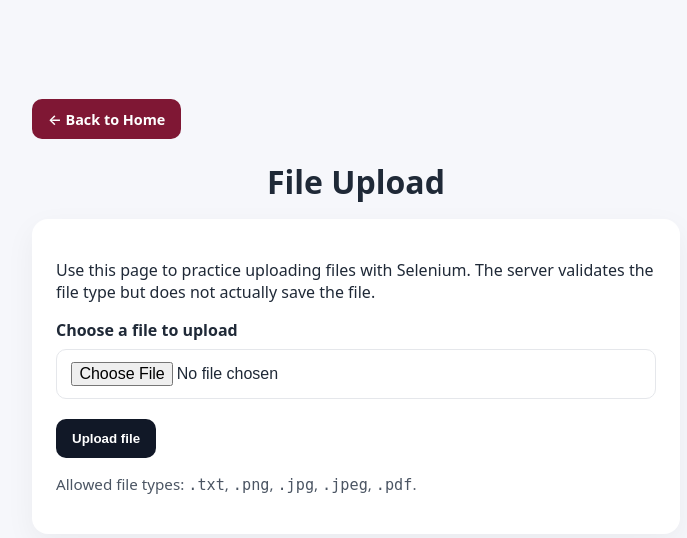
After one commit to jimeneztorres14/practice-login-page-for-test-automation, a Flask app: page /file-upload/ in a window 1280 px wide. The commit adds this page. Shown: the top 538 px of the page, without its empty margins (284-971 px from the left). Run offline with Flask 3, Linux system fonts and the light colour scheme.

Commit message:
Add File_upload and Dynamic_loading Page

```diff
--- a/app.py
+++ b/app.py
@@ -1,13 +1,18 @@
+from flask import Flask, render_template, request, redirect, url_for, session, flash
+from werkzeug.utils import secure_filename
+from datetime import timedelta
 import os
-from flask import Flask, render_template, request, redirect, url_for, session, flash
-from datetime import timedelta
 
 app = Flask(__name__)
-app.secret_key = os.environ.get("SECRET_KEY", "pta-clone-demo-secret")  # use env var in Render
+app.secret_key = os.environ.get("SECRET_KEY", "pta-clone-demo-secret")
 app.permanent_session_lifetime = timedelta(minutes=30)
 
 VALID_USERNAME = "student"
 VALID_PASSWORD = "Password123"
+ALLOWED_EXTENSIONS = {"txt", "png", "jpg", "jpeg", "pdf"}
+
+def allowed_file(filename: str) -> bool:
+    return "." in filename and filename.rsplit(".", 1)[1].lower() in ALLOWED_EXTENSIONS
 
 @app.route("/")
 def home():
@@ -29,10 +34,6 @@ def login():
             return redirect(url_for("logged_in_successfully"))
     return render_template("login.html", error=error)
 
-@app.route("/checkboxes/")
-def checkboxes():
-    return render_template("checkboxes.html")
-
 @app.route("/logged-in-successfully/")
 def logged_in_successfully():
     if not session.get("logged_in"):
@@ -45,6 +46,40 @@ def logout():
     flash("You logged out of the secure area!", "info")
     return redirect(url_for("login"))
 
+@app.route("/checkboxes/")
+def checkboxes():
+    return render_template("checkboxes.html")
+
+@app.route("/dynamic-loading/")
+def dynamic_loading():
+    return render_template("dynamic_loading.html")
+
+@app.route("/file-upload/", methods=["GET", "POST"])
+def file_upload():
+    upload_error = None
+    upload_success = None
+    filename = None
+
+    if request.method == "POST":
+        if "file" not in request.files:
+            upload_error = "No file part in the request."
+        else:
+            file = request.files["file"]
+            if file.filename == "":
+                upload_error = "No file selected."
+            elif not allowed_file(file.filename):
+                upload_error = "File type not allowed. Allowed types: txt, png, jpg, jpeg, pdf."
+            else:
+                filename = secure_filename(file.filename)
+                upload_success = f"File '{filename}' uploaded successfully (not actually saved on server)."
+
+    return render_template(
+        "file_upload.html",
+        upload_error=upload_error,
+        upload_success=upload_success,
+        filename=filename,
+    )
+
 if __name__ == "__main__":
-    port = int(os.environ.get("PORT", 8000))  # Render provides PORT
+    port = int(os.environ.get("PORT", 8000))
     app.run(host="0.0.0.0", port=port, debug=False)
--- a/static/styles.css
+++ b/static/styles.css
@@ -149,3 +149,49 @@ button:hover { opacity: 0.92; }
   color: #1d4ed8;
   font-weight: 500;
 }
+
+/* ============================
+   Dynamic Loading
+   ============================ */
+
+.loading-box {
+  margin-top: 1rem;
+  padding: 1.5rem;
+  border-radius: 12px;
+  background: #f3f4f6;
+  text-align: center;
+  min-height: 80px;
+}
+
+.loading-spinner {
+  width: 32px;
+  height: 32px;
+  border-radius: 999px;
+  border: 4px solid #e5e7eb;
+  border-top-color: #111827;
+  margin: 0 auto;
+  animation: spin 1s linear infinite;
+}
+
+@keyframes spin {
+  to {
+    transform: rotate(360deg);
+  }
+}
+
+.loading-message {
+  margin-top: 0.75rem;
+  font-weight: 600;
+}
+
+/* ============================
+   File Upload
+   ============================ */
+
+.file-input {
+  margin-top: 0.5rem;
+}
+
+.upload-status {
+  margin-top: 1rem;
+}
--- /dev/null
+++ b/templates/file_upload.html
@@ -0,0 +1,81 @@
+<!doctype html>
+<html lang="en">
+<head>
+  <meta charset="utf-8" />
+  <meta name="viewport" content="width=device-width, initial-scale=1" />
+  <title>File Upload | Test Automation Playground</title>
+  <link rel="stylesheet" href="{{ url_for('static', filename='styles.css') }}" />
+</head>
+<body>
+  <main class="container">
+    <a href="{{ url_for('home') }}" class="back-btn" data-test="back-button">
+      ← Back to Home
+    </a>
+    <h1 class="page-title">File Upload</h1>
+    <section class="card">
+      <p>
+        Use this page to practice uploading files with Selenium. The server
+        validates the file type but does not actually save the file.
+      </p>
+
+      <form
+        id="fileUploadForm"
+        method="post"
+        enctype="multipart/form-data"
+        data-test="file-upload-form"
+      >
+        <label for="file">
+          Choose a file to upload
+        </label>
+        <input
+          id="file"
+          name="file"
+          type="file"
+          class="file-input"
+          data-test="file-input"
+        />
+
+        <button
+          type="submit"
+          id="uploadButton"
+          data-test="upload-button"
+        >
+          Upload file
+        </button>
+      </form>
+
+      <div class="upload-status">
+        {% if upload_error %}
+          <div
+            class="error"
+            role="alert"
+            data-test="upload-error"
+          >
+            {{ upload_error }}
+          </div>
+        {% elif upload_success %}
+          <div
+            class="success"
+            role="status"
+            data-test="upload-success"
+          >
+            {{ upload_success }}
+          </div>
+        {% else %}
+          <p class="hint" data-test="upload-hint">
+            Allowed file types: <code>.txt</code>, <code>.png</code>,
+            <code>.jpg</code>, <code>.jpeg</code>, <code>.pdf</code>.
+          </p>
+        {% endif %}
+      </div>
+
+      {% if filename %}
+        <p class="hint" data-test="uploaded-filename">
+          Last uploaded file name: <strong>{{ filename }}</strong>
+        </p>
+      {% endif %}
+
+    </section>
+  </main>
+</body>
+</html>
```
Also changed, not shown: templates/dynamic_loading.html (added, +73 -0 lines), templates/home.html (+11 -13 lines).
